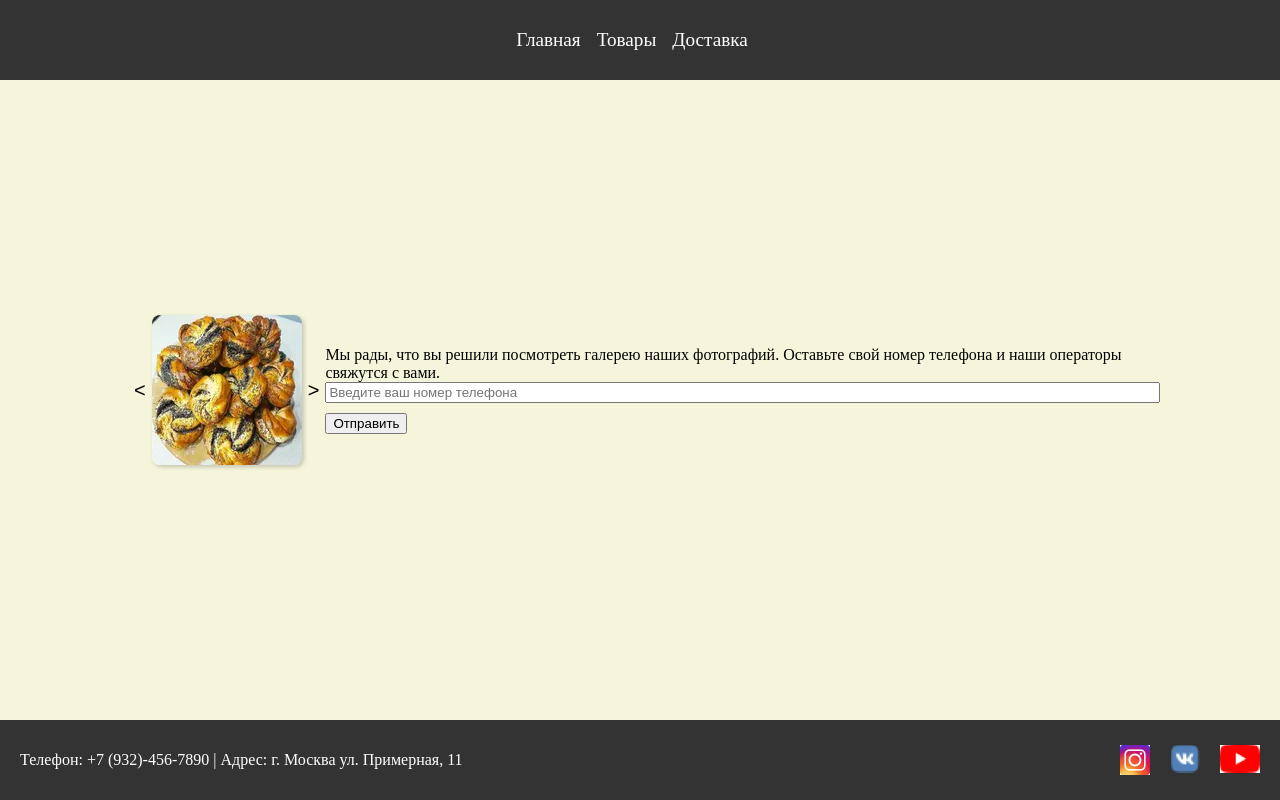
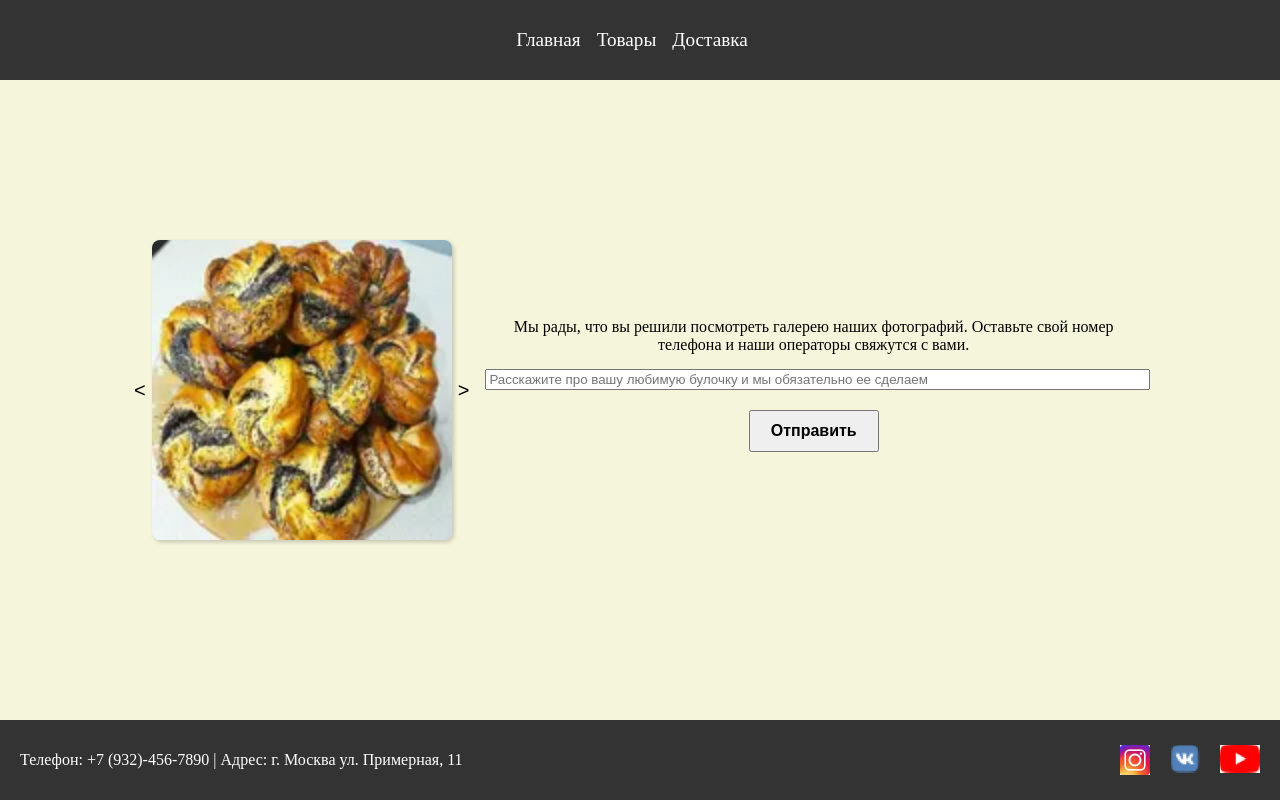
Before and after one commit to Skyproksimo/polyakov_vue, a Vue app in the folder my-vue-project/: page / in a window 1280 px wide. Built offline with nearby package versions, Linux system fonts and the light colour scheme; the HTML template or start-up script is replaced by a standard one.

Commit message:
sait bes pravok

```diff
--- a/my-vue-project/src/views/Home.vue
+++ b/my-vue-project/src/views/Home.vue
@@ -8,8 +8,8 @@
         <p>
           Мы рады, что вы решили посмотреть галерею наших фотографий. Оставьте свой номер телефона и наши операторы свяжутся с вами.
         </p>
-        <input v-model="phoneNumber" type="text" placeholder="Введите ваш номер телефона" />
-        <button @click="sendData">Отправить</button>
+        <input v-model="phoneNumber" type="text" placeholder="Расскажите про вашу любимую булочку и мы обязательно ее сделаем" />
+        <button class = "sending-button" @click="sendData">Отправить</button>
       </div>
     </div>
     <Footer />
@@ -85,18 +85,26 @@ export default {
 }
 
 .gallery-image {
-  width: 150px;
-  height: 150px;
+  width: 300px;
+  height: 300px;
   border-radius: 8px;
   box-shadow: 2px 2px 4px rgba(0, 0, 0, 0.2);
 }
 
 .text-container {
-  text-align: left;
+  text-align: center;
+  margin: 10px;
 }
 
+.sending-button{
+  margin: 10px;
+  font-weight: bold;
+  font-size: 16px;
+  padding: 10px 20px;
+}
 input[type="text"] {
   width: 100%;
+  margin-top: 15px;
   margin-bottom: 10px;
 }
 </style>
```
